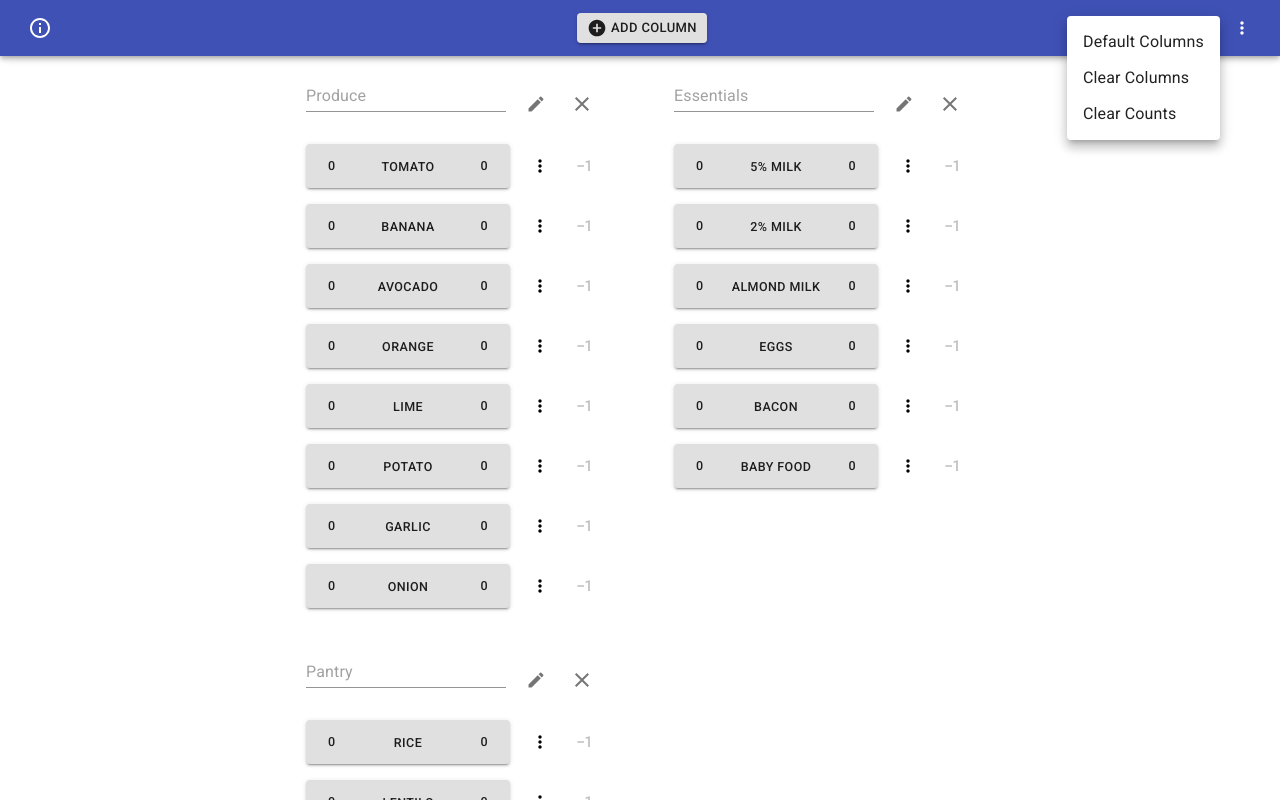
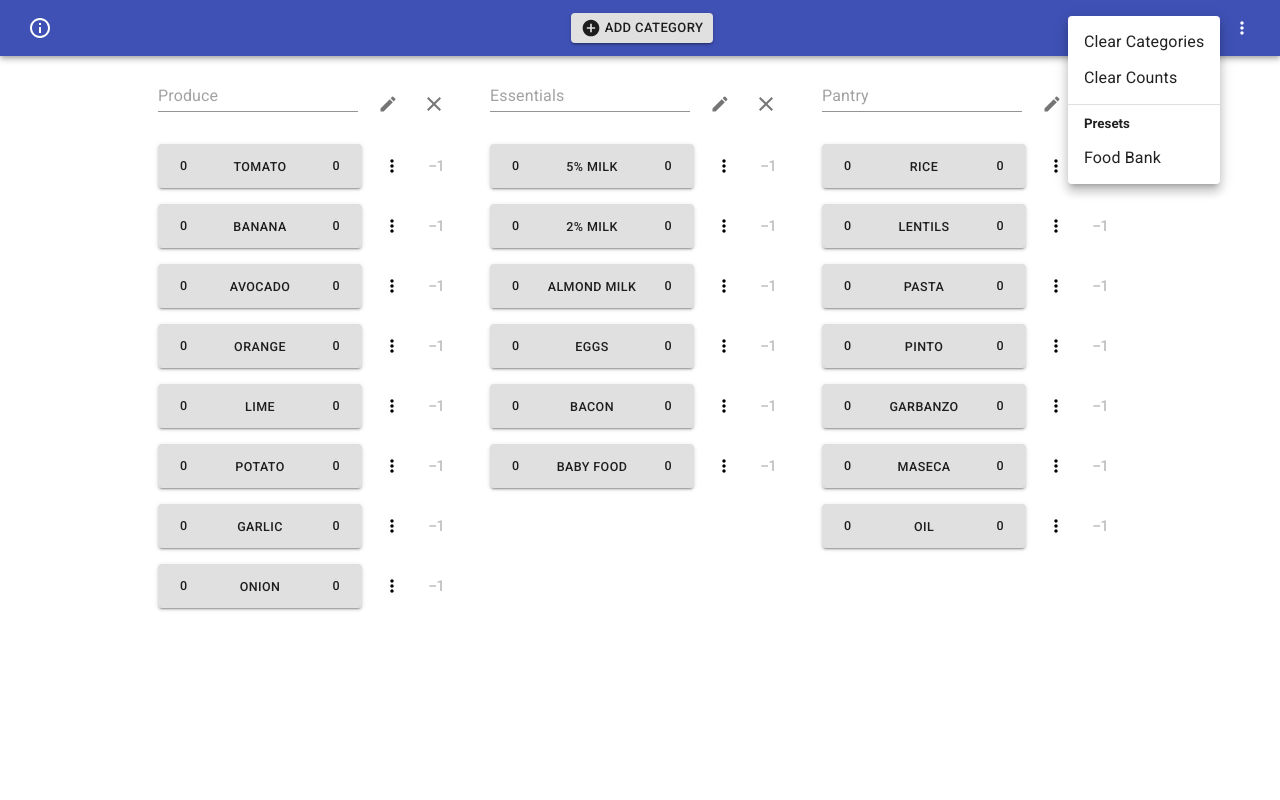
Before and after one commit to magistrula/item-counter, a Next.js app: page / in a window 1280 px wide. Both pictures are taken after a click on the button 1241 px from the left and 28 px from the top of the page. Shown: the top 800 px of the page. Built offline with nearby package versions, Linux system fonts and the light colour scheme.

Commit message:
Rename columns as categories and add presets

```diff
--- a/components/counter.js
+++ b/components/counter.js
@@ -4,9 +4,9 @@ import Box from '@material-ui/core/Box';
 import Button from '@material-ui/core/Button';
 import { without } from 'lodash';
 
-import ColunterColumn from './counter/column';
+import OrderCounterCategory from './counter/category';
 import CounterHeader from './counter/header';
-import { FOOD_BANK_COLUMNS } from '../constants/columns';
+import { FOOD_BANK_PRESET } from '../constants/presets';
 import s from './counter/styles.module.scss';
 
 function makeColumn(name) {
@@ -14,16 +14,16 @@ function makeColumn(name) {
 }
 
 export default function OrderCounter() {
-  const [columns, setColumns] = useState(FOOD_BANK_COLUMNS);
+  const [categories, setCategories] = useState(FOOD_BANK_PRESET.categories);
   const [itemCounts, setItemCounts] = useState({});
 
-  const setDefaultColumns = useCallback(() => {
-    setColumns(FOOD_BANK_COLUMNS);
+  const usePreset = useCallback((preset) => {
+    setCategories(preset.categories);
     setItemCounts({});
   }, []);
 
-  const clearAllColumns = useCallback(() => {
-    setColumns([]);
+  const clearAllCategories = useCallback(() => {
+    setCategories([]);
     setItemCounts({});
   }, []);
 
@@ -31,54 +31,54 @@ export default function OrderCounter() {
     setItemCounts({});
   }, []);
 
-  const addColumn = useCallback(() => {
-    const colName = window.prompt('Enter column name');
-    if (!colName) {
+  const addCategory = useCallback(() => {
+    const name = window.prompt('Enter category name');
+    if (!name) {
       return;
     }
 
-    const trimmedName = colName.trim();
-    if (columnExists(trimmedName)) {
+    const trimmedName = name.trim();
+    if (categoryExists(trimmedName)) {
       window.alert('Column already exists');
       return;
     }
 
-    setColumns([...columns, makeColumn(trimmedName)]);
-  }, [columns]);
+    setCategories([...categories, makeColumn(trimmedName)]);
+  }, [categories]);
 
-  const removeColumn = useCallback(
-    colIdx => {
-      if (!window.confirm('Delete column?')) {
+  const removeCategory = useCallback(
+    catIdx => {
+      if (!window.confirm('Delete category?')) {
         return;
       }
 
-      setColumns(without(columns, columns[colIdx]));
+      setCategories(without(categories, categories[catIdx]));
     },
-    [columns]
+    [categories]
   );
 
-  const editColumn = useCallback(
-    colIdx => {
-      const newName = window.prompt('Enter new column name');
+  const editCategory = useCallback(
+    catIdx => {
+      const newName = window.prompt('Enter new category name');
       if (!newName) {
         return;
       }
 
       const trimmedNewName = newName.trim();
-      if (columnExists(trimmedNewName)) {
+      if (categoryExists(trimmedNewName)) {
         window.alert('Column already exists');
         return;
       }
 
-      const updatedCols = [...columns];
-      updatedCols[colIdx].name = trimmedNewName;
-      setColumns(updatedCols);
+      const updatedCols = [...categories];
+      updatedCols[catIdx].name = trimmedNewName;
+      setCategories(updatedCols);
     },
-    [columns]
+    [categories]
   );
 
   const addItem = useCallback(
-    (itemName, colIdx) => {
+    (itemName, catIdx) => {
       if (!itemName) {
         return;
       }
@@ -89,32 +89,32 @@ export default function OrderCounter() {
         return;
       }
 
-      const updatedCols = [...columns];
-      updatedCols[colIdx].items.push(trimmedName);
-      setColumns(updatedCols);
+      const updatedCols = [...categories];
+      updatedCols[catIdx].items.push(trimmedName);
+      setCategories(updatedCols);
     },
-    [columns]
+    [categories]
   );
 
   const removeItem = useCallback(
-    (itemName, colIdx) => {
+    (itemName, catIdx) => {
       if (!window.confirm('Remove item?')) {
         return;
       }
 
-      const updatedCols = [...columns];
-      updatedCols[colIdx].items = without(updatedCols[colIdx].items, itemName);
-      setColumns(updatedCols);
+      const updatedCols = [...categories];
+      updatedCols[catIdx].items = without(updatedCols[catIdx].items, itemName);
+      setCategories(updatedCols);
 
       const updatedCounts = Object.assign({}, itemCounts);
       delete updatedCounts[itemName];
       setItemCounts(updatedCounts);
     },
-    [columns, itemCounts]
+    [categories, itemCounts]
   );
 
   const editItem = useCallback(
-    (oldName, colIdx) => {
+    (oldName, catIdx) => {
       const newName = window.prompt('Enter new item name', oldName);
       if (!newName) {
         return;
@@ -126,10 +126,10 @@ export default function OrderCounter() {
         return;
       }
 
-      const updatedCols = [...columns];
-      const colItems = updatedCols[colIdx].items;
-      colItems[colItems.indexOf(oldName)] = newTrimmedName;
-      setColumns(updatedCols);
+      const updatedCols = [...categories];
+      const items = updatedCols[catIdx].items;
+      items[items.indexOf(oldName)] = newTrimmedName;
+      setCategories(updatedCols);
 
       const updatedItemCounts = Object.assign({}, itemCounts, {
         [newTrimmedName]: itemCounts[oldName] || 0,
@@ -137,7 +137,7 @@ export default function OrderCounter() {
       delete updatedItemCounts[oldName];
       setItemCounts(updatedItemCounts);
     },
-    [columns, itemCounts]
+    [categories, itemCounts]
   );
 
   const incrementItem = useCallback(
@@ -152,10 +152,10 @@ export default function OrderCounter() {
     [itemCounts]
   );
 
-  const columnExists = colName => {
-    const lowerColName = colName.toLowerCase();
-    return columns.find(({ name }) => {
-      return name.toLowerCase() === lowerColName;
+  const categoryExists = catName => {
+    const lowerName = catName.toLowerCase();
+    return categories.find(({ name }) => {
+      return name.toLowerCase() === lowerName;
     });
   };
 
@@ -166,34 +166,35 @@ export default function OrderCounter() {
   return (
     <>
       <CounterHeader
-        addColumn={addColumn}
-        clearAllColumns={clearAllColumns}
+        presets={[FOOD_BANK_PRESET]}
+        addCategory={addCategory}
+        clearAllCategories={clearAllCategories}
         clearAllCounts={clearAllCounts}
-        setDefaultColumns={setDefaultColumns}
+        usePreset={usePreset}
       />
 
       <Box display="flex" justifyContent="center">
         <Box
-          className={s['OrderCounter-columnsContainer']}
+          className={s['OrderCounter-categoriesContainer']}
           display="flex"
           flexWrap="wrap"
           justifyContent="space-between"
           mt={3}
           mx={6}
         >
-          {columns.map((column, idx) => (
-            <Box key={column.name} mx={2} mb={4}>
-              <ColunterColumn
+          {categories.map((category, idx) => (
+            <Box key={category.name} mx={2} mb={4}>
+              <OrderCounterCategory
+                index={idx}
+                name={category.name}
+                itemCounts={itemCounts}
+                itemNames={category.items}
                 addItem={addItem}
-                colIdx={idx}
-                colName={column.name}
                 editItem={editItem}
                 incrementItem={incrementItem}
-                itemCounts={itemCounts}
-                itemNames={column.items}
                 removeItem={removeItem}
-                editColumn={editColumn}
-                removeColumn={removeColumn}
+                editCategory={editCategory}
+                removeCategory={removeCategory}
               />
             </Box>
           ))}
--- a/components/counter/column.js
+++ b/components/counter/category.js
@@ -9,65 +9,65 @@ import TextField from '@material-ui/core/TextField';
 import CounterItem from './item';
 import s from './styles.module.scss';
 
-export default function OrderCounterColumn({
-  colIdx,
-  colName,
+export default function OrderCounterCategory({
+  index,
+  name,
   itemCounts,
   itemNames,
   addItem,
   editItem,
   incrementItem,
   removeItem,
-  editColumn,
-  removeColumn,
+  editCategory,
+  removeCategory,
 }) {
   const onKeyDownAddItemInput = useCallback(
     event => {
       if (event.keyCode === 13) {
-        addItem(event.target.value, colIdx);
+        addItem(event.target.value, index);
         event.target.value = '';
       }
     },
-    [colIdx, addItem]
+    [index, addItem]
   );
 
-  const editColumnCb = useCallback(() => {
-    editColumn(colIdx);
-  }, [colIdx, editColumn]);
+  const editCategoryCb = useCallback(() => {
+    editCategory(index);
+  }, [index, editCategory]);
 
-  const removeColumnCb = useCallback(() => {
-    removeColumn(colIdx);
-  }, [colIdx, removeColumn]);
+  const removeCategoryCb = useCallback(() => {
+    removeCategory(index);
+  }, [index, removeCategory]);
 
   const removeItemCb = useCallback(
     itemName => {
-      removeItem(itemName, colIdx);
+      removeItem(itemName, index);
     },
-    [colIdx, removeItem]
+    [index, removeItem]
   );
 
   const editItemCb = useCallback(
     itemName => {
-      editItem(itemName, colIdx);
+      editItem(itemName, index);
     },
-    [colIdx, editItem]
+    [index, editItem]
   );
 
   return (
-    <div className={s['OrderCounter-column']}>
+    <div className={s['OrderCounter-category']}>
       <Box display="flex" mb={2}>
         <Box flexGrow={1} mr={1}>
           <TextField
-            className={s['OrderCounter-columnInput']}
-            placeholder={colName}
+            className={s['OrderCounter-categoryInput']}
+            placeholder={name}
             onKeyDown={onKeyDownAddItemInput}
           />
         </Box>
 
-        <IconButton onClick={editColumnCb}>
+        <IconButton onClick={editCategoryCb}>
           <EditIcon fontSize="small" />
         </IconButton>
-        <IconButton onClick={removeColumnCb}>
+        <IconButton onClick={removeCategoryCb}>
           <ClearIcon />
         </IconButton>
       </Box>
--- a/components/counter/header.js
+++ b/components/counter/header.js
@@ -4,22 +4,32 @@ import AddCircleIcon from '@material-ui/icons/AddCircle';
 import AppBar from '@material-ui/core/AppBar';
 import Box from '@material-ui/core/Box';
 import Button from '@material-ui/core/Button';
+import Divider from '@material-ui/core/Divider';
 import InfoOutlinedIcon from '@material-ui/icons/InfoOutlined';
 import IconButton from '@material-ui/core/IconButton';
 import MenuItem from '@material-ui/core/MenuItem';
 
 import MoreMenu from '../more-menu';
+import CounterPresetMenuItem from './preset-menu-item';
 import { INSTRUCTIONS_TEXT } from '../../constants/strings';
 
 export default function CounterHeader({
-  addColumn,
-  clearAllColumns,
+  addCategory,
+  clearAllCategories,
   clearAllCounts,
-  setDefaultColumns,
+  usePreset,
+  presets = [],
 }) {
   const showHelp = useCallback(() => {
     window.alert(INSTRUCTIONS_TEXT);
   }, []);
+
+  const usePresetCb = useCallback(
+    preset => {
+      usePreset(preset);
+    },
+    [usePreset]
+  );
 
   return (
     <AppBar position="sticky">
@@ -39,23 +49,39 @@ export default function CounterHeader({
             variant="contained"
             size="small"
             color="default"
-            onClick={addColumn}
+            onClick={addCategory}
           >
             <AddCircleIcon fontSize="small" />
-            <Box ml={0.5}>Add Column</Box>
+            <Box ml={0.5}>Add Category</Box>
           </Button>
         </Box>
 
         <MoreMenu>
-          <MenuItem onClick={setDefaultColumns}>
-            Default Columns
-          </MenuItem>
-          <MenuItem onClick={clearAllColumns}>
-            Clear Columns
-          </MenuItem>
-          <MenuItem onClick={clearAllCounts}>
-            Clear Counts
-          </MenuItem>
+          <MenuItem onClick={clearAllCategories}>Clear Categories</MenuItem>
+
+          <MenuItem onClick={clearAllCounts}>Clear Counts</MenuItem>
+
+          {presets.length && (
+            <Box>
+              <Box my={1}>
+                <Divider />
+              </Box>
+
+              <Box mb={1} px={2}>
+                <small>
+                  <strong>Presets</strong>
+                </small>
+              </Box>
+
+              {presets.map(preset => (
+                <CounterPresetMenuItem
+                  key={preset.name}
+                  preset={preset}
+                  usePreset={usePreset}
+                />
+              ))}
+            </Box>
+          )}
         </MoreMenu>
       </Box>
     </AppBar>
--- /dev/null
+++ b/components/counter/preset-menu-item.js
@@ -0,0 +1,15 @@
+import { useCallback } from 'react';
+
+import MenuItem from '@material-ui/core/MenuItem';
+
+export default function CounterPresetMenuItem({ preset, usePreset }) {
+  const usePresetCb = useCallback(() => {
+    usePreset(preset);
+  }, [preset, usePreset]);
+
+  return (
+    <MenuItem key={preset.name} onClick={() => usePresetCb(preset)}>
+      {preset.name}
+    </MenuItem>
+  )
+}
--- a/components/counter/styles.module.scss
+++ b/components/counter/styles.module.scss
@@ -1,12 +1,12 @@
-.OrderCounter-columnsContainer {
+.OrderCounter-categoriessContainer {
   max-width: 700px;
 }
 
-.OrderCounter-column {
+.OrderCounter-category {
   width: 300px;
 }
 
-.OrderCounter-columnInput {
+.OrderCounter-categoryInput {
   width: 100%;
 }
 
--- a/constants/columns.js
+++ /dev/null
@@ -1,23 +0,0 @@
-export const FOOD_BANK_COLUMNS = [
-  {
-    name: 'Produce',
-    items: [
-      'tomato',
-      'banana',
-      'avocado',
-      'orange',
-      'lime',
-      'potato',
-      'garlic',
-      'onion',
-    ],
-  },
-  {
-    name: 'Essentials',
-    items: ['5% milk', '2% milk', 'almond milk', 'eggs', 'bacon', 'baby food'],
-  },
-  {
-    name: 'Pantry',
-    items: ['rice', 'lentils', 'pasta', 'pinto', 'garbanzo', 'maseca', 'oil'],
-  },
-];
--- /dev/null
+++ b/constants/presets.js
@@ -0,0 +1,26 @@
+export const FOOD_BANK_PRESET = {
+  name: 'Food Bank',
+  categories: [
+    {
+      name: 'Produce',
+      items: [
+        'tomato',
+        'banana',
+        'avocado',
+        'orange',
+        'lime',
+        'potato',
+        'garlic',
+        'onion',
+      ],
+    },
+    {
+      name: 'Essentials',
+      items: ['5% milk', '2% milk', 'almond milk', 'eggs', 'bacon', 'baby food'],
+    },
+    {
+      name: 'Pantry',
+      items: ['rice', 'lentils', 'pasta', 'pinto', 'garbanzo', 'maseca', 'oil'],
+    },
+  ]
+};
--- a/constants/strings.js
+++ b/constants/strings.js
@@ -1 +1,5 @@
-export const INSTRUCTIONS_TEXT = 'ADD A COLUMN: click "Add Column" and enter the column name.\n\nADD AN ITEM TO A COLUMN: type the item name in the text input at the top of the column, then hit the Return key.';
+export const INSTRUCTIONS_TEXT = 'ADD CATEGORY: click "Add Category," then enter category name\n\n' +
+  'ADD ITEM TO CATEGORY: type the item name in the text input for the category, ' +
+  'then hit the Return key\n\n' +
+  'INCREMENT ITEM COUNT: click item name\n\n' +
+  'DECREMENT ITEM COUNT: click -1 button next to item name';
```
